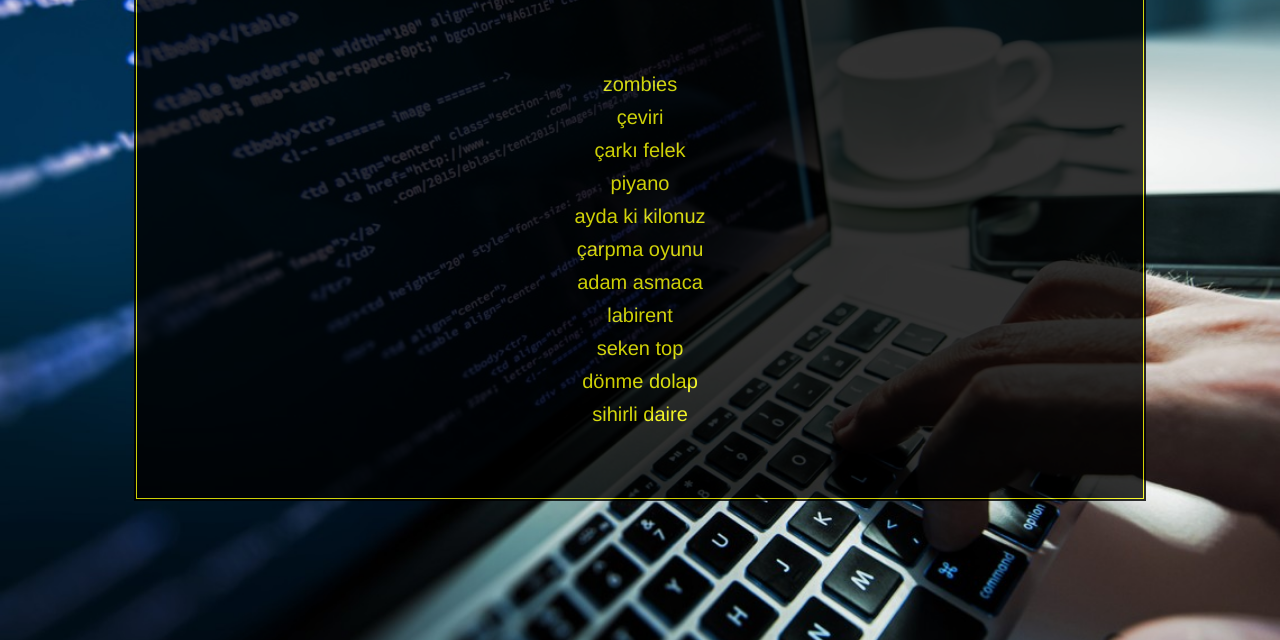
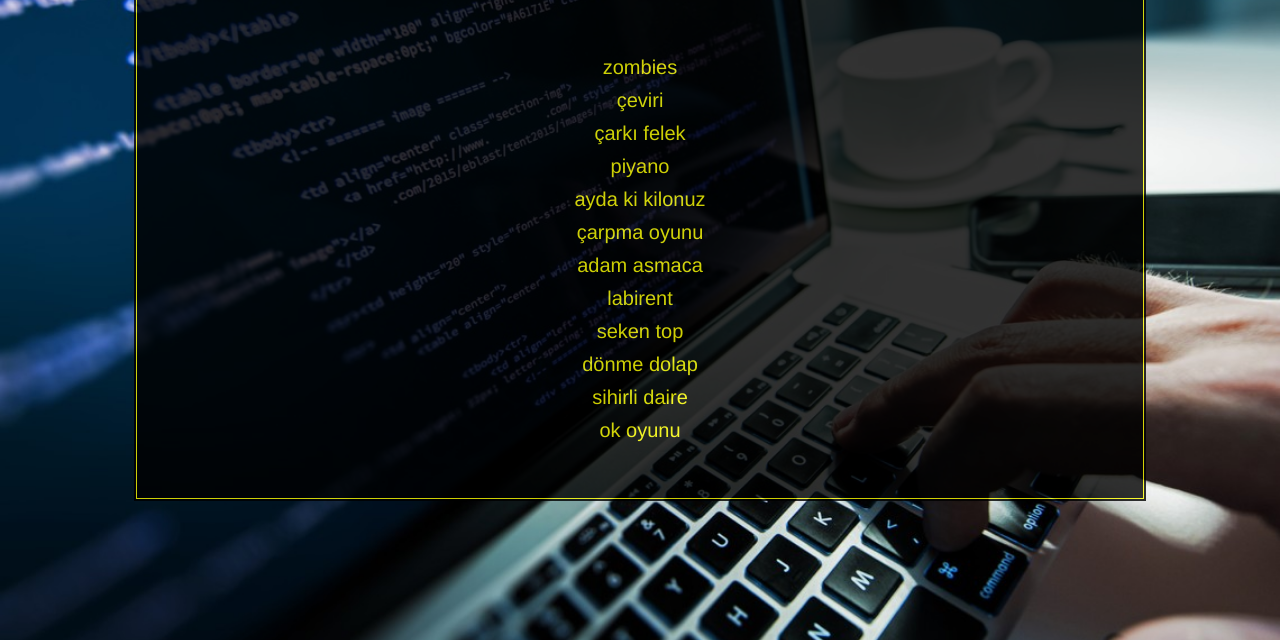
Before and after one commit to mct-studio/my-website, a website: page projeler.html in a window 1280 px wide. Shown: the part 160-800 px from the top of the page. Drawn offline with Linux system fonts and the light colour scheme.

Commit message:
arrow game

```diff
--- a/projeler.html
+++ b/projeler.html
@@ -81,6 +81,8 @@
                 <a class="menu" href="https://scratch.mit.edu/projects/279860408/"target="_blank">dönme dolap</a>
 
                 <a class="menu" href="https://scratch.mit.edu/projects/279499055/"target="_blank">sihirli daire</a>
+
+                <a class="menu" href="https://scratch.mit.edu/projects/427289214/"target="_blank">ok oyunu</a>
             </td>
         </tr>
     </table>
```
